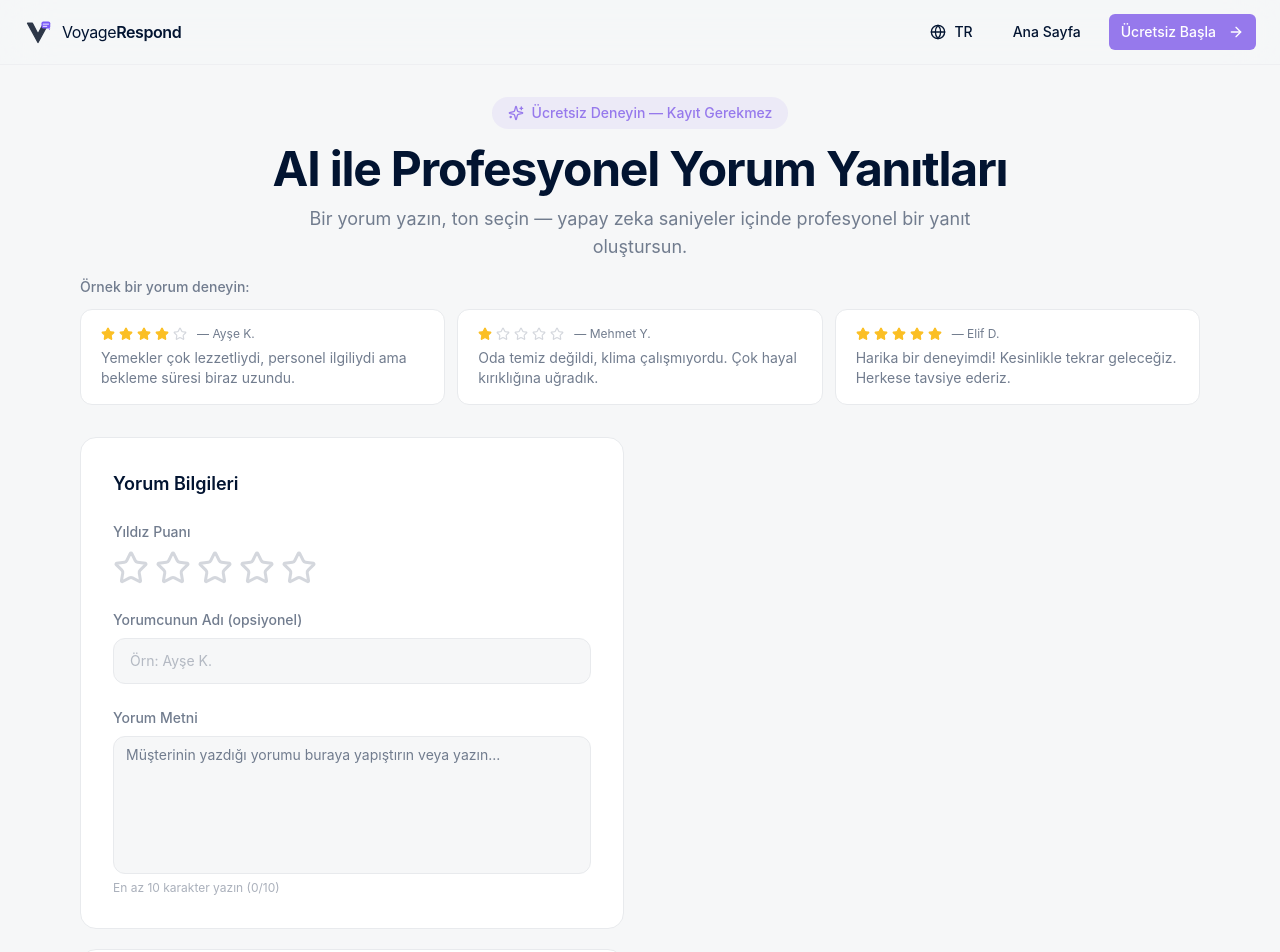
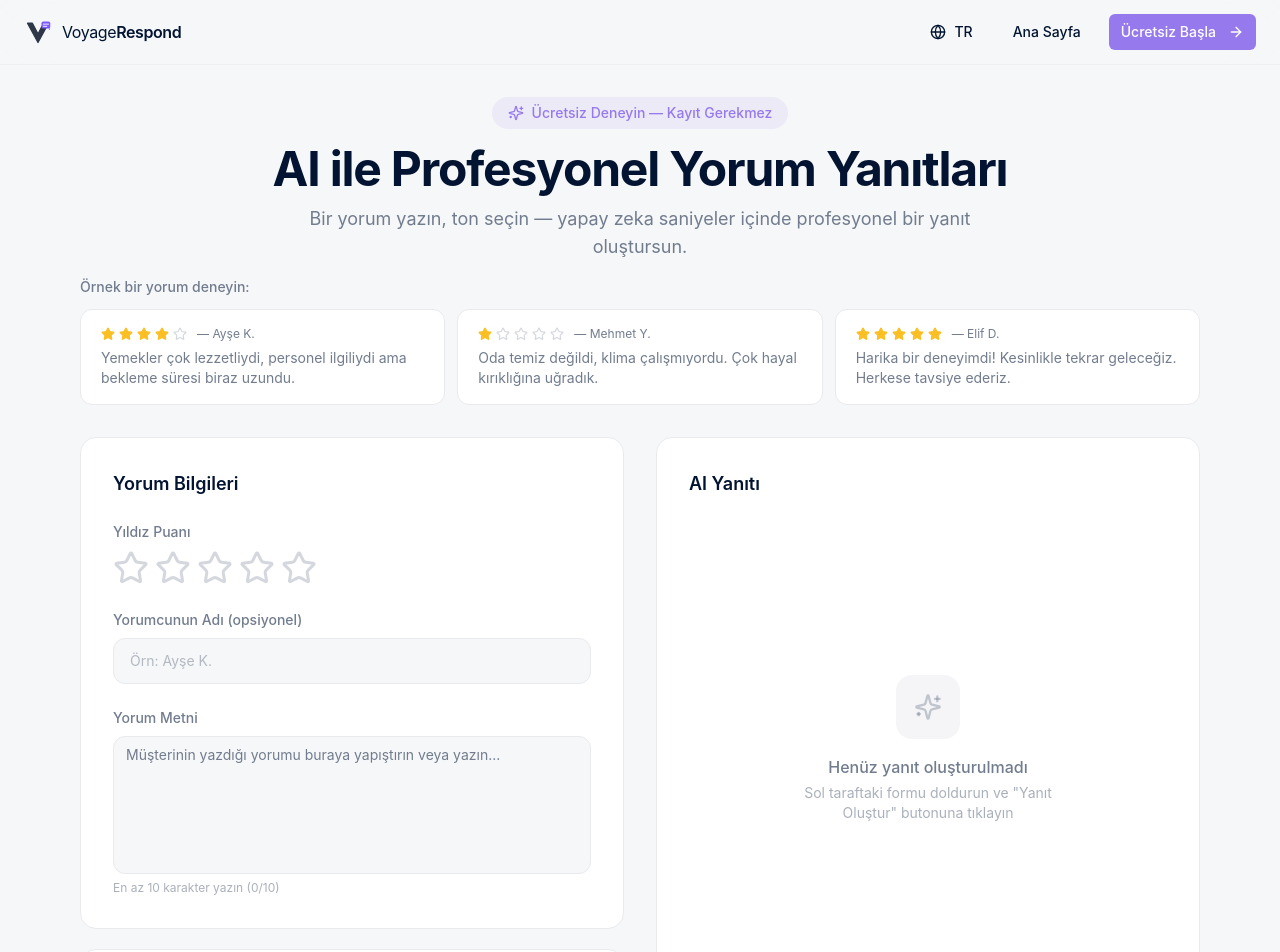
Before and after one commit to mtcrk/review-voyager, a React (Vite) app: page /demo in a window 1280 px wide. Shown: the top 952 px of the page. Built offline with nearby package versions, Linux system fonts and the light colour scheme; what @lovable.dev/cloud-auth-js would draw is missing.

Commit message:
Demo page layout boosted
Co-authored-by: mtcrk <36543546+mtcrk@users.noreply.github.com>

```diff
--- a/src/pages/DemoPage.tsx
+++ b/src/pages/DemoPage.tsx
@@ -273,8 +273,8 @@ export default function DemoPage() {
             </div>
 
             {/* Right: Output */}
-            <div className="lg:col-span-2 space-y-5">
-              <div className={`rounded-2xl border bg-card p-6 lg:p-8 min-h-[520px] flex flex-col transition-all ${
+            <div className="space-y-5">
+              <div className={`rounded-2xl border bg-card p-6 lg:p-8 min-h-[580px] flex flex-col transition-all ${
                 generatedReply ? "border-primary/30 shadow-lg shadow-primary/5" : "border-border"
               }`}>
                 <div className="flex items-center justify-between mb-4">
```
